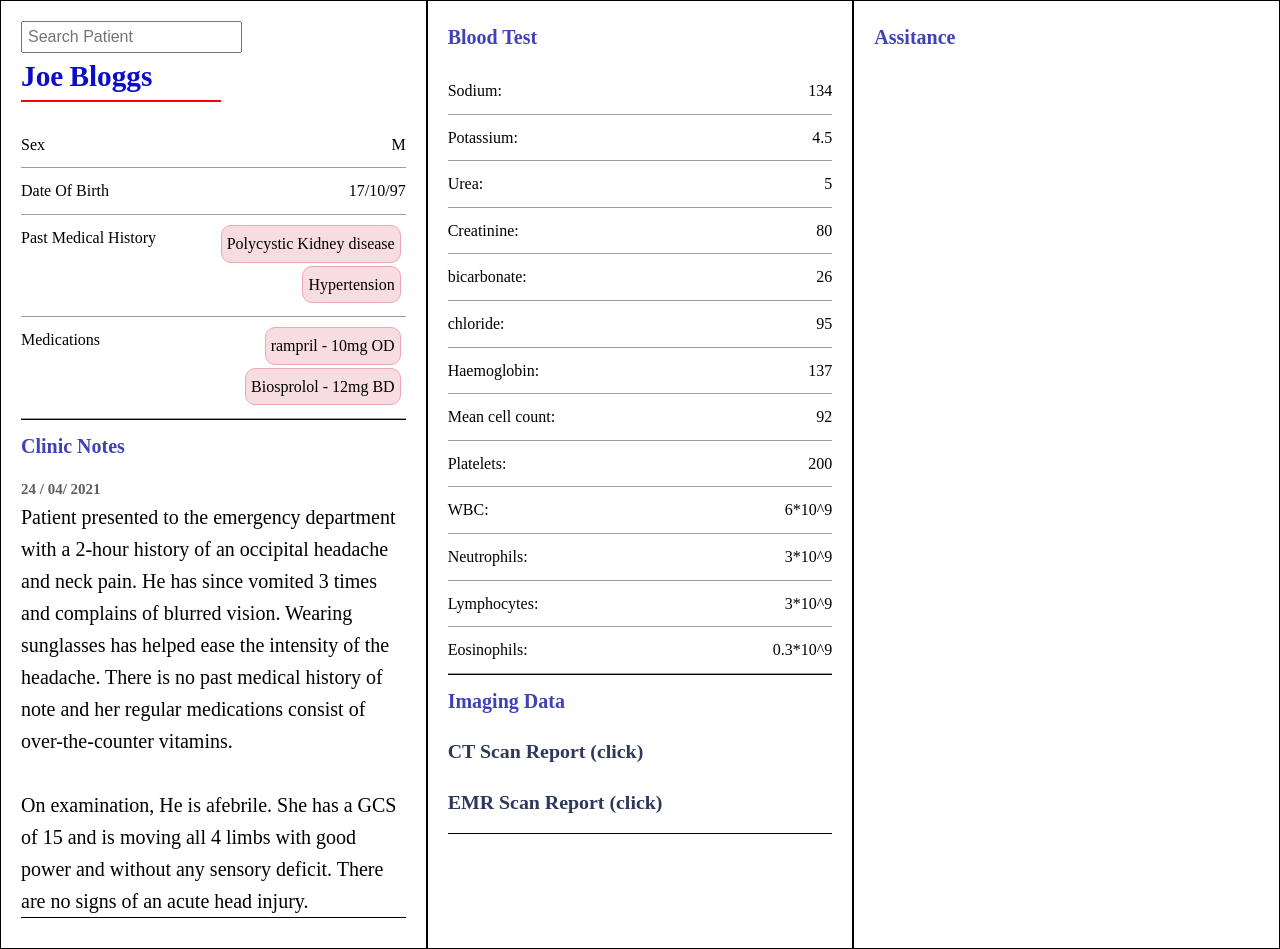
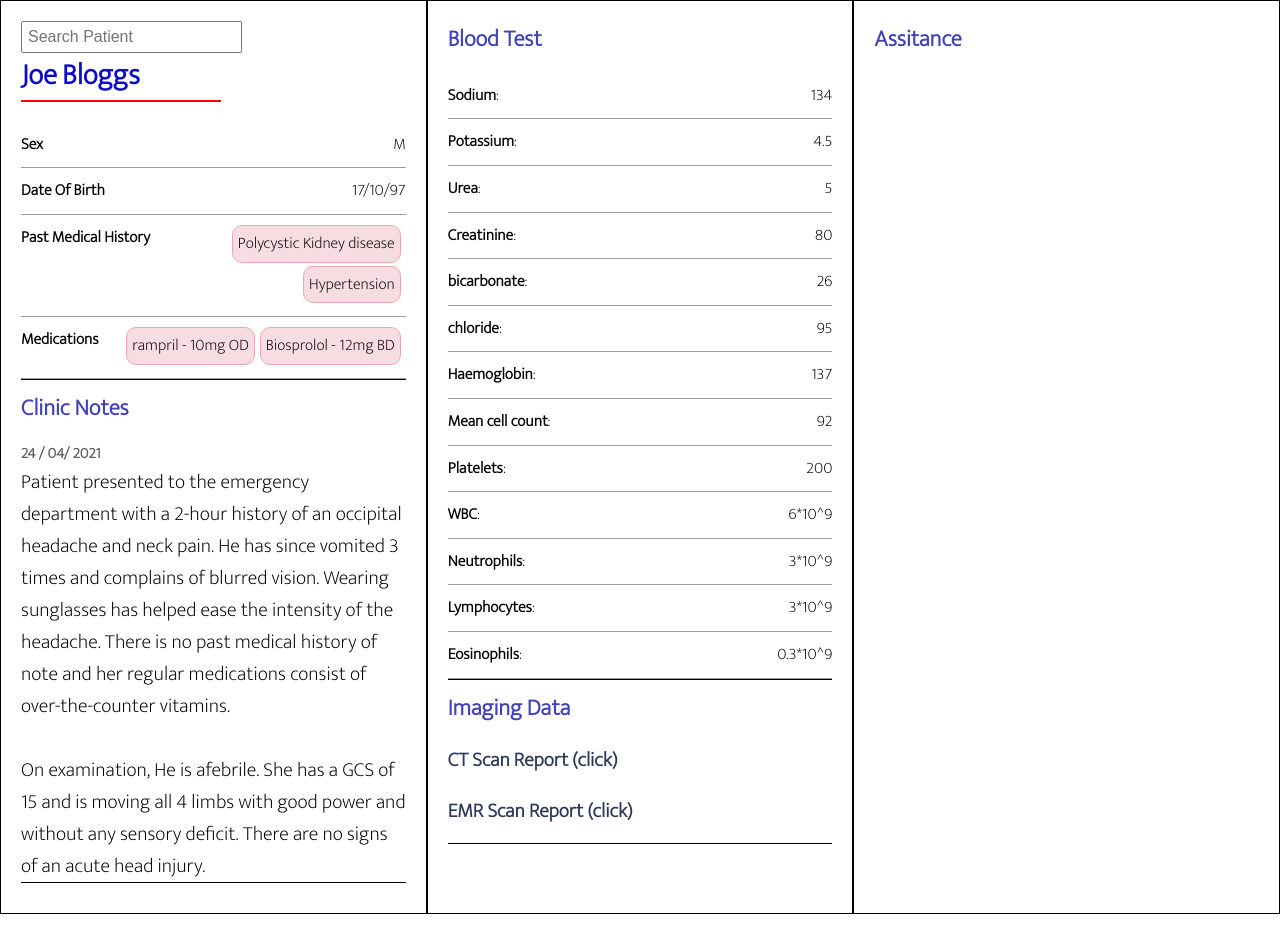
Before and after one commit to AadershChaubey/PatientRecords, a Flask app: template templates/index.html in a window 1280 px wide. After the commit the page ends 914 px from the top, so only its background shows below. Run offline with Flask 2, Linux system fonts and the light colour scheme; the template is opened without the code that fills it, so the values that code supplies are empty.

Commit message:
changed font

```diff
--- a/templates/index.html
+++ b/templates/index.html
@@ -1,6 +1,11 @@
 <!DOCTYPE html>
 <html lang="en">
   <head>
+    <link rel="preconnect" href="https://fonts.gstatic.com" />
+    <link
+      href="https://fonts.googleapis.com/css2?family=Mukta:wght@200&display=swap"
+      rel="stylesheet"
+    />
     <link rel="stylesheet" href="style.css" />
     <meta charset="UTF-8" />
     <meta http-equiv="X-UA-Compatible" content="IE=edge" />
--- a/templates/style.css
+++ b/templates/style.css
@@ -2,6 +2,9 @@
   margin: 0;
   padding: 0;
   box-sizing: border-box;
+}
+body {
+  font-family: "Mukta", sans-serif;
 }
 .main {
   display: flex;
@@ -30,8 +33,8 @@ section {
 }
 
 .section-heading {
-  font-size: 20px;
-  font-weight: 550;
+  font-size: 23px;
+  font-weight: 600;
   color: rgb(65, 65, 184);
   margin-bottom: 15px;
 }
@@ -65,7 +68,7 @@ section {
 
 .key {
   font-size: 16px;
-  font-weight: 500;
+  font-weight: 600;
 }
 
 .value span {
```
